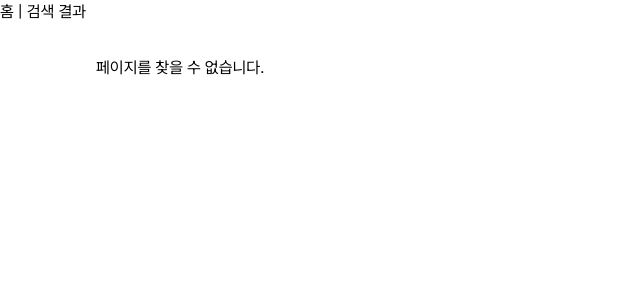
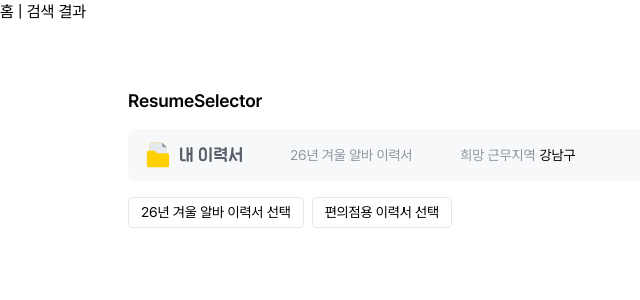
Before and after one commit to SOPT-all/39-COLLABORATION-WEB-ALBACHEONGUK, a React (Vite) app: page /setup/resume-selector in a window 1280 px wide. Shown: the top 300 px of the page, without its empty margins (0-640 px from the left). Built offline with nearby package versions, Linux system fonts and the light colour scheme.

Commit message:
feat: ResumeSelector 확인용 setup 페이지 추가

```diff
--- a/src/App.tsx
+++ b/src/App.tsx
@@ -7,6 +7,7 @@ import Layout from './components/Layout.tsx';
 import JobRowPreviewPage from './pages/setup/JobRowPreviewPage.tsx';
 import JobRowDesignAuditPage from './pages/setup/JobRowDesignAuditPage.tsx';
 import JobCardPreviewPage from './pages/setup/JobCardPreviewPage.tsx';
+import ResumeSelectorPreviewPage from './pages/setup/ResumeSelectorPreviewPage.tsx';
 
 const canShowComponentPreview =
   import.meta.env.DEV || import.meta.env.VITE_ENABLE_COMPONENT_PREVIEW === 'true';
@@ -24,6 +25,9 @@ function App() {
         {canShowComponentPreview && (
           <Route path="setup/job-card" element={<JobCardPreviewPage />} />
         )}
+        {canShowComponentPreview && (
+          <Route path="setup/resume-selector" element={<ResumeSelectorPreviewPage />} />
+        )}
         <Route path="*" element={<NotFoundPage />} />
       </Route>
       {/* Query·Zustand 세팅 확인용 임시 화면*/}
--- /dev/null
+++ b/src/pages/setup/ResumeSelectorPreviewPage.tsx
@@ -0,0 +1,32 @@
+import { useState } from 'react';
+import ResumeSelector from '../../components/ResumeSelector.tsx';
+
+const MOCK_RESUMES = [
+  { id: 'winter', title: '26년 겨울 알바 이력서', desiredRegion: '강남구' },
+  { id: 'store', title: '편의점용 이력서', desiredRegion: '마포구' },
+];
+
+function ResumeSelectorPreviewPage() {
+  const [selectedResumeId, setSelectedResumeId] = useState('winter');
+
+  return (
+    <main className="flex flex-col gap-4 p-10">
+      <h2 className="text-title-18sb">ResumeSelector</h2>
+      <ResumeSelector resumes={MOCK_RESUMES} selectedResumeId={selectedResumeId} />
+      <div className="flex gap-2">
+        {MOCK_RESUMES.map((resume) => (
+          <button
+            key={resume.id}
+            type="button"
+            onClick={() => setSelectedResumeId(resume.id)}
+            className="cursor-pointer rounded border border-alba-gray-300 px-3 py-1 text-body-14r"
+          >
+            {resume.title} 선택
+          </button>
+        ))}
+      </div>
+    </main>
+  );
+}
+
+export default ResumeSelectorPreviewPage;
```
